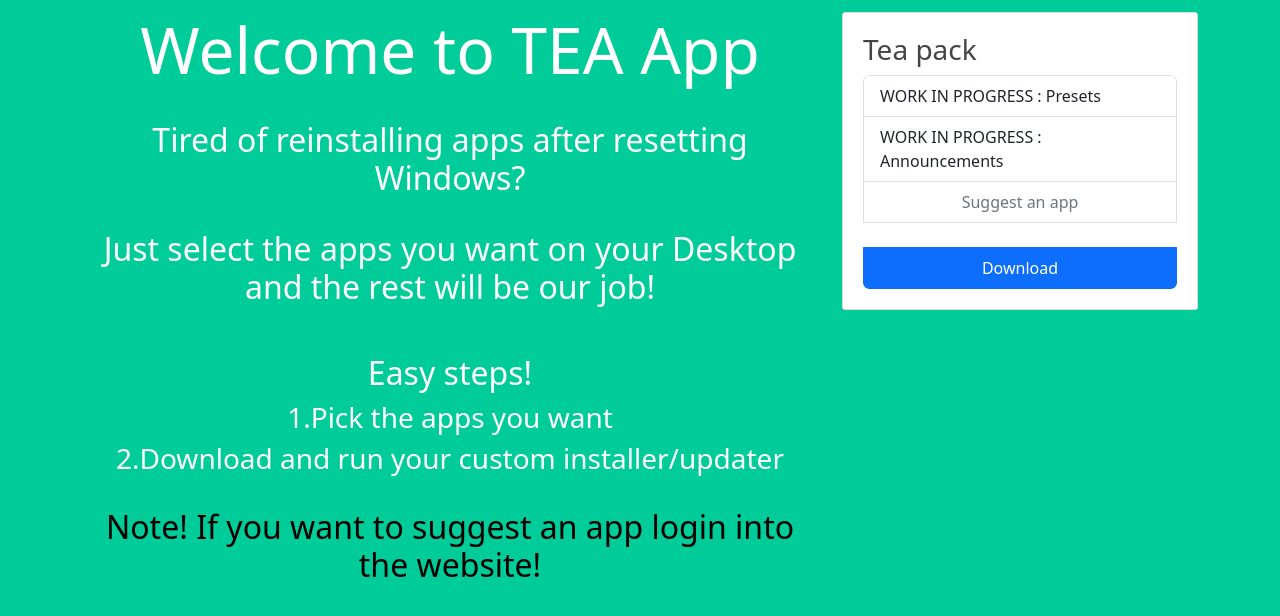
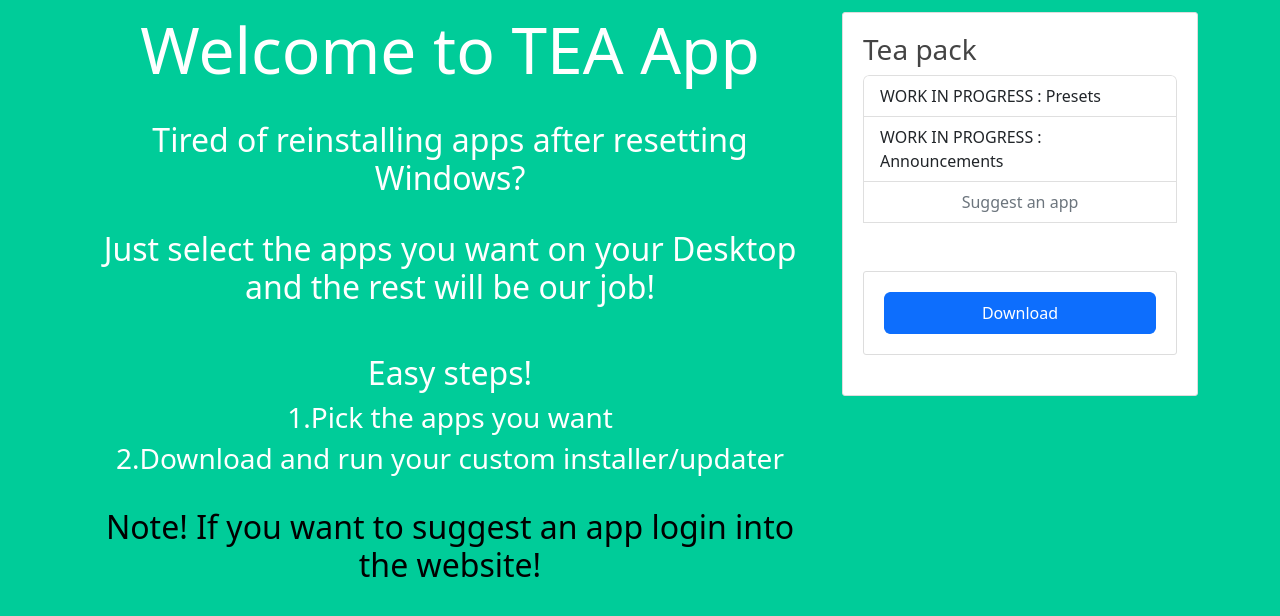
Before and after one commit to Eduard2609/TeaPython_ISW, a Flask app: page /about in a window 1280 px wide. Shown: the part 68-684 px from the top of the page. Run offline with Flask 2, Linux system fonts and the light colour scheme; some libraries are stand-ins or nearby versions.

Commit message:
Am facut butonul de download mai ok

```diff
--- a/hello/templates/layout.html
+++ b/hello/templates/layout.html
@@ -74,8 +74,14 @@
                   <li class="list-group-item disabled" aria-disabled="true"> <a class=" nav-item nav-link" >Suggest an app</a> </li>
                     {% endif %}
               <br>
-               <li class="active list-group-item list-group-item-light" aria-disabled="false"> <a class=" nav-item nav-link" >Download</a> </li>
+
               </ul>
+          <br>
+              <div class="content-section">
+                  <ul class="list-group">
+                   <li class="active list-group-item list-group-item-light" aria-disabled="false"> <a class=" nav-item nav-link" >Download</a> </li>
+                  </ul>
+              </div>
           </div>
         </div>
       </div>
```
